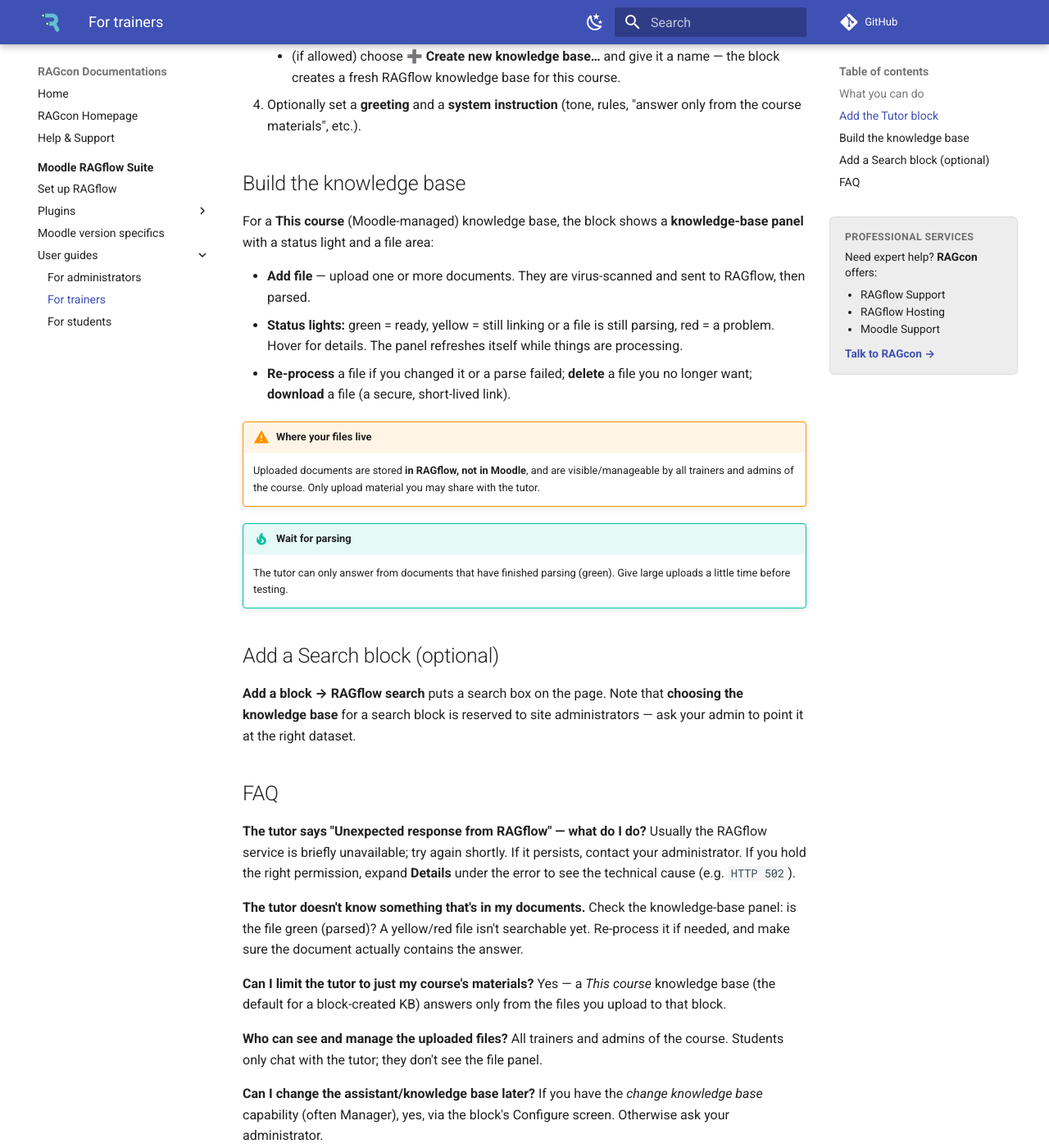
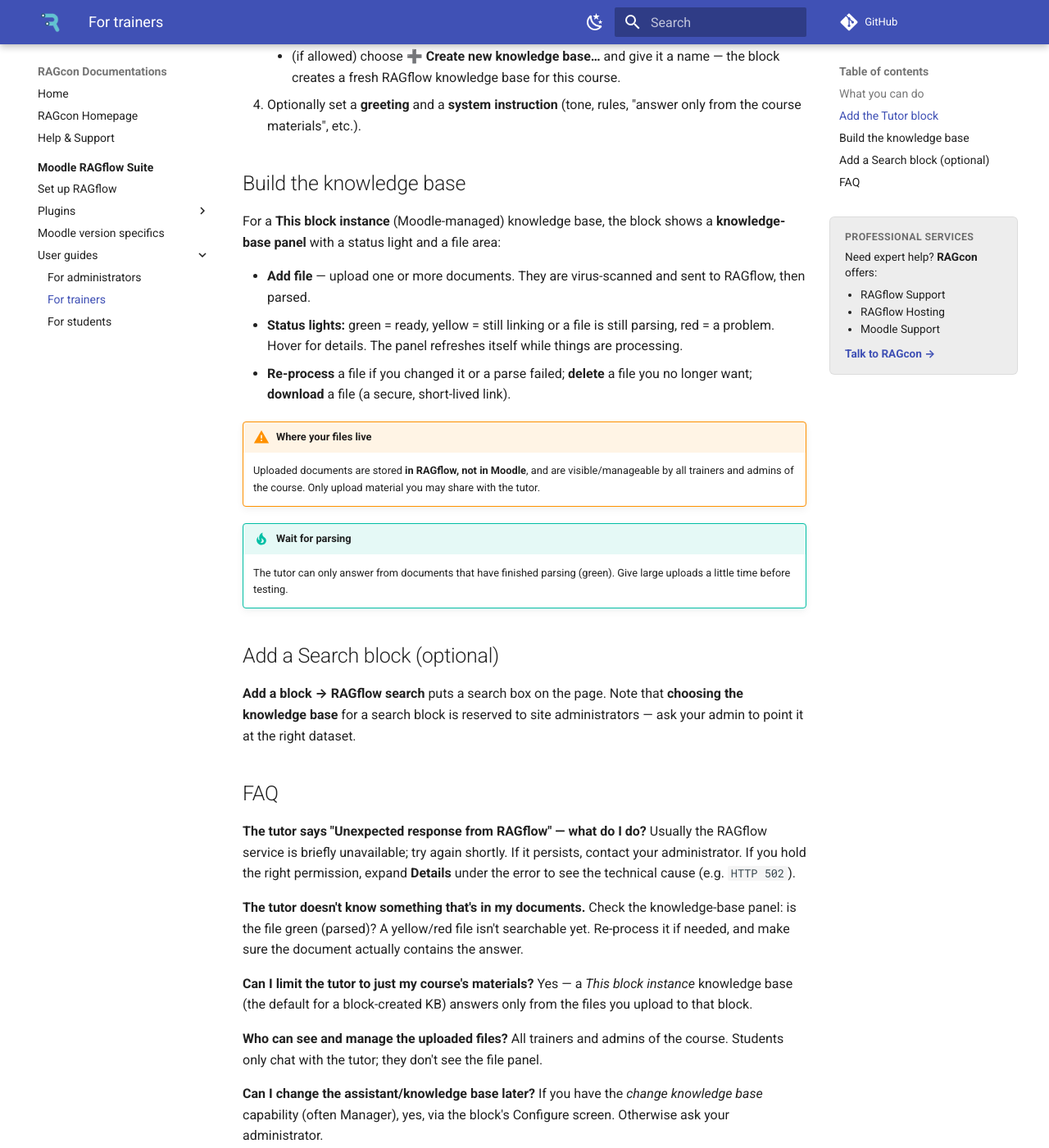
Before and after one commit to ragcon-ai/ragcon-docs, an MkDocs documentation site: the page built from docs/moodle-ragflow/guides/trainer.md, in a window 1280 px wide and 1400 px high, scrolled down 742 px. Shown: the whole window at 82% size. Built offline with MkDocs 1.6.1 and Material for MkDocs 9.7.7, drawn with Linux system fonts in a browser that asks for light colours; comment, search, counter and statistics services are not loaded.

Commit message:
Moodle suite docs: update document-source labels + fixed-after-creation lock
Bring the docs in line with the renamed document-source options: This block instance,
RAGflow knowledge base, This Moodle via Moodle Connector, External Moodle via Moodle
Connector. Note that the two Moodle Connector sources need RAGflow's built-in Moodle
connector to have written the metadata, and document that the tutor's document source
is fixed after the block is created (read-only; remove and re-add to change it). Update
the trainer guide's 'This block instance' references accordingly.

Co-authored-by: Andre-learnbox <190774222+Andre-learnbox@users.noreply.github.com>
Co-authored-by: Claude Opus 4.8 <noreply@anthropic.com>

```diff
--- a/docs/moodle-ragflow/guides/trainer.md
+++ b/docs/moodle-ragflow/guides/trainer.md
@@ -27,8 +27,8 @@ defaults: teachers can use, add and manage files; managers can also create/chang
 
 ## Build the knowledge base
 
-For a **This course** (Moodle-managed) knowledge base, the block shows a **knowledge-base panel** with a
-status light and a file area:
+For a **This block instance** (Moodle-managed) knowledge base, the block shows a **knowledge-base panel**
+with a status light and a file area:
 
 - **Add file** — upload one or more documents. They are virus-scanned and sent to RAGflow, then parsed.
 - **Status lights:** green = ready, yellow = still linking or a file is still parsing, red = a problem.
@@ -62,8 +62,8 @@ Check the knowledge-base panel: is the file green (parsed)? A yellow/red file is
 Re-process it if needed, and make sure the document actually contains the answer.
 
 **Can I limit the tutor to just my course's materials?**
-Yes — a *This course* knowledge base (the default for a block-created KB) answers only from the files
-you upload to that block.
+Yes — a *This block instance* knowledge base (the default for a block-created KB) answers only from the
+files you upload to that block.
 
 **Who can see and manage the uploaded files?**
 All trainers and admins of the course. Students only chat with the tutor; they don't see the file panel.
```
Also changed, not shown: docs/moodle-ragflow/plugins/provider.md (+1 -1 lines), docs/moodle-ragflow/plugins/tutor.md (+3 -3 lines).
